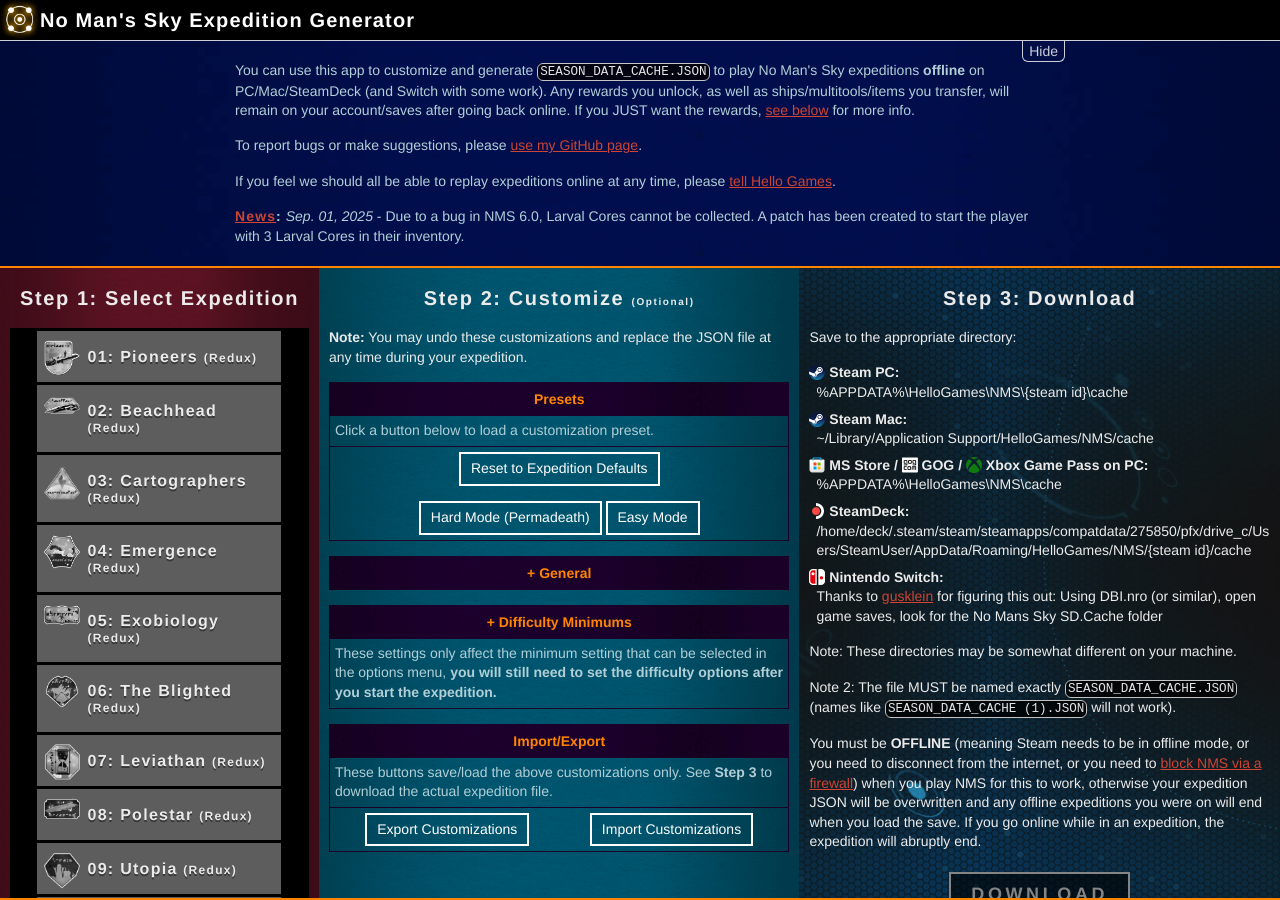
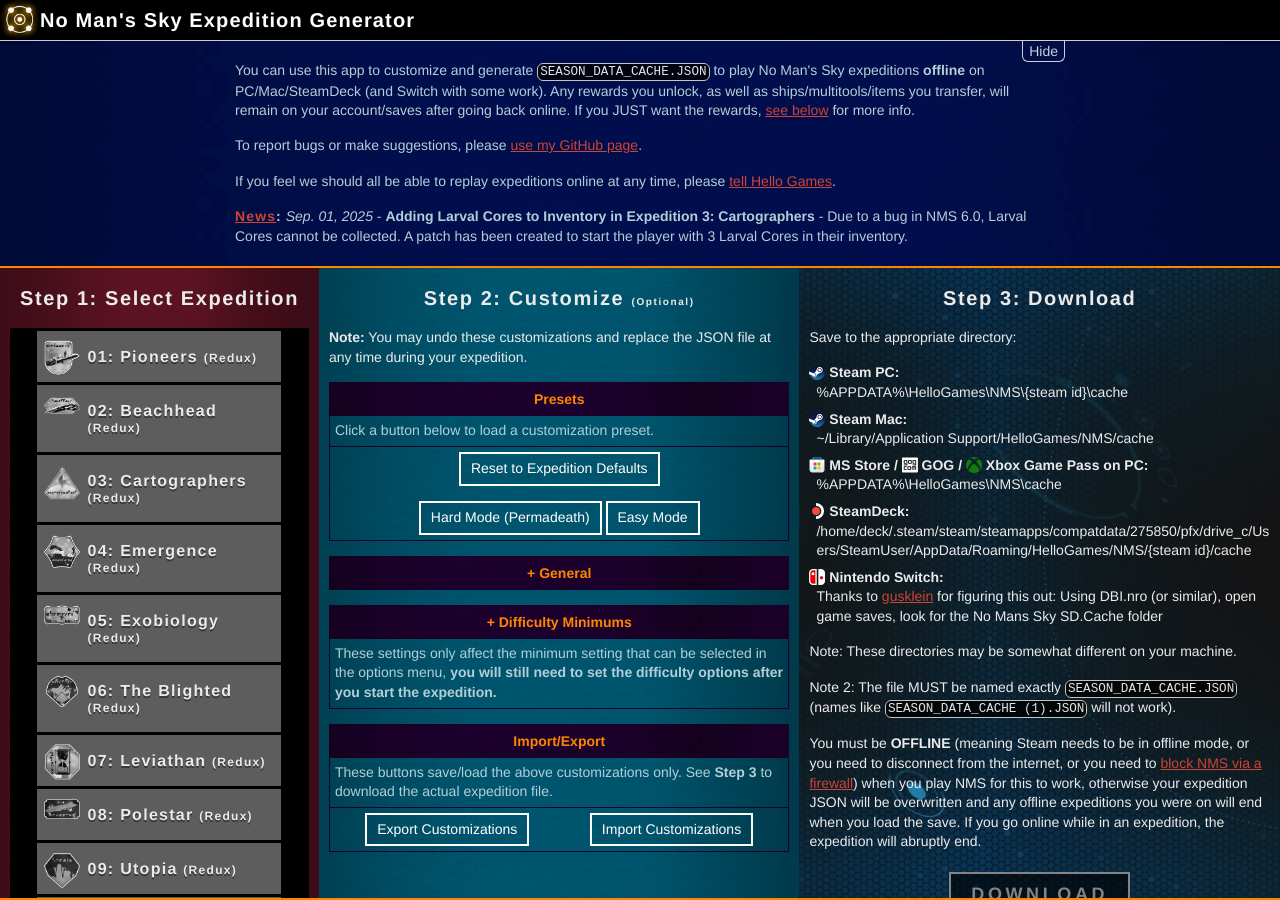
Before and after one commit to cwmonkey/nms-expeditions, a Jekyll site: the page built from index.html, in a window 1280 px wide and 900 px high. Built offline with Jekyll 4.4.1, drawn with Linux system fonts in a browser that asks for light colours; some web fonts are replaced.

Commit message:
Adding title to news item
Too vague without it

```diff
--- a/index.html
+++ b/index.html
@@ -38,6 +38,7 @@
         <section id="news" data-news-id="{{ post.url | slugify }}">
           <h3><a href="#expedition_notes_news">News</a>:</h3>
           <time datetime="{{ post.date | date_to_xmlschema }}">{{ post.date | date: '%b. %d, %Y' }}</time> -
+          <strong>{{ post.title }}</strong> -
           {{ post.excerpt }}
         </section>
       {% endfor %}
```
